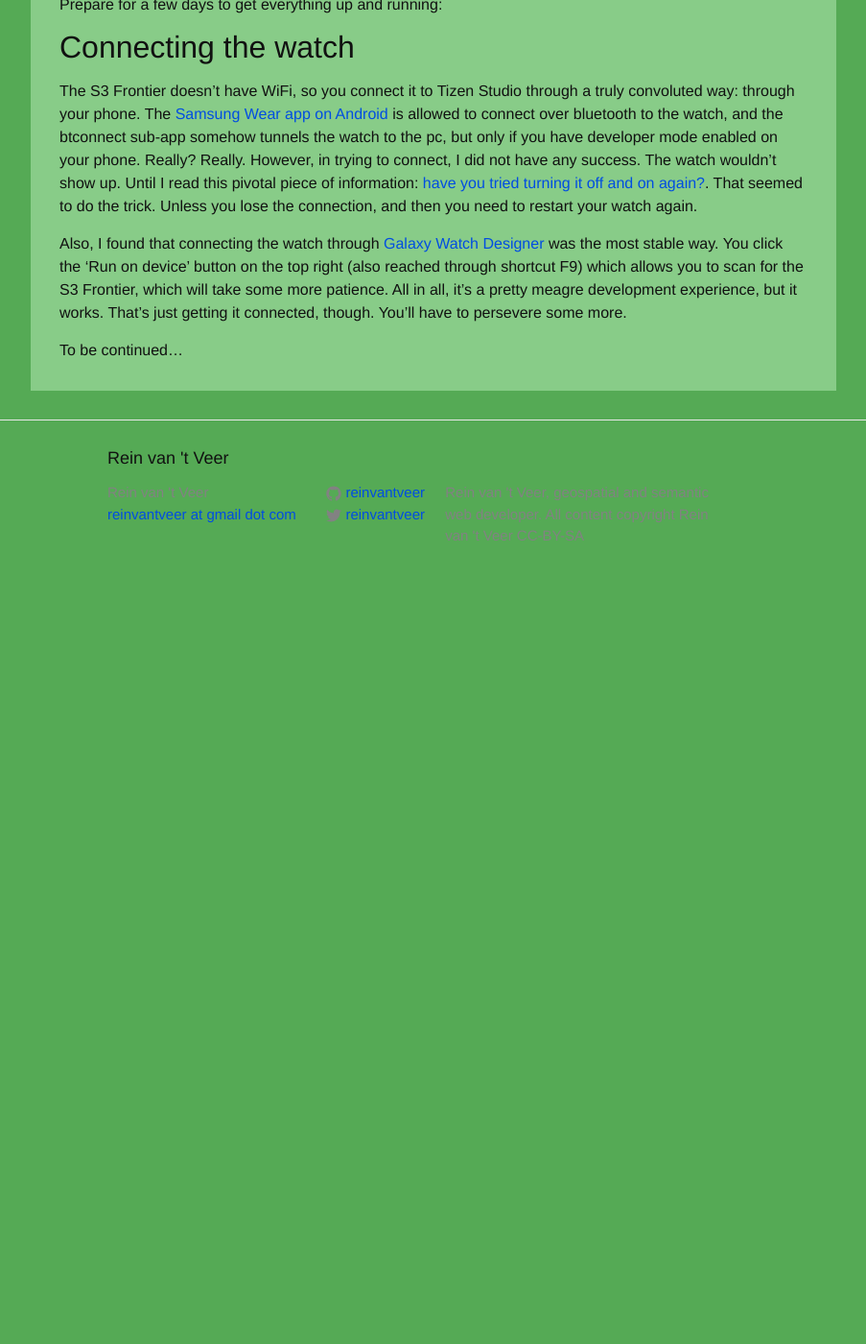
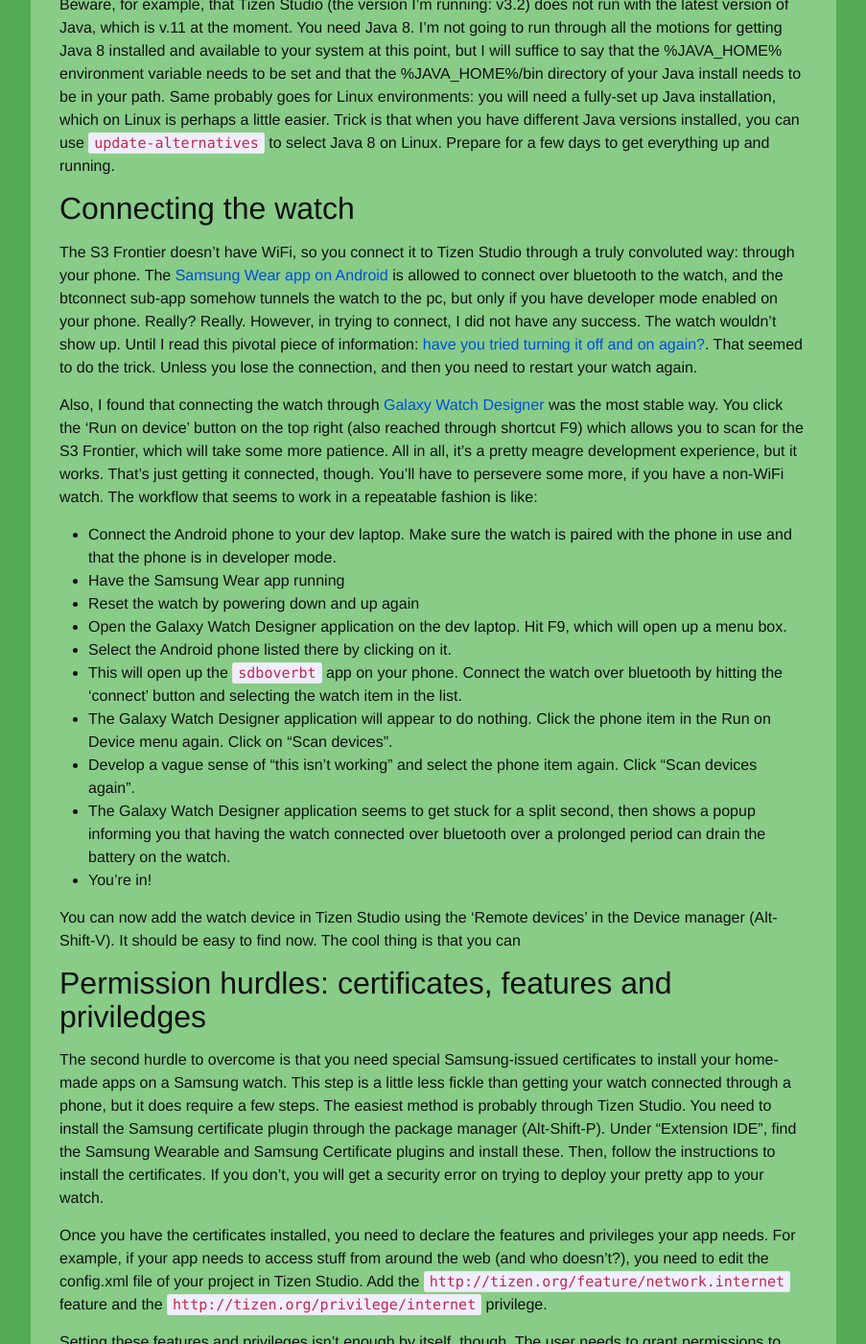
Before and after one commit to reinvantveer/reinvantveer.github.io, a Jekyll site: the page built from _posts/2019-05-05-tizen-web-apps-using-node-and-webpack.md, in a window 1280 px wide and 1400 px high, scrolled down 732 px. Shown: the whole window at 96% size, without its empty margins (188-1091 px from the left). Built offline with Jekyll 4.4.1, drawn with Linux system fonts in a browser that asks for light colours; our own code applies the rules of GitHub Pages for plain Markdown files; comment, search, counter and statistics services are not loaded; before the commit the page ends 1362 px from its top, so only the background shows below that; some of the changed text lies outside the part shown.

Commit message:
Java requirements, pointers on certificate and privilege installation

```diff
--- a/_posts/2019-05-05-tizen-web-apps-using-node-and-webpack.md
+++ b/_posts/2019-05-05-tizen-web-apps-using-node-and-webpack.md
@@ -6,11 +6,34 @@
 One feature I definitely required, is that the software platform on the device must be hackable. Preferably in an open source-y kind of manner. This ruled out any stuff from any manufacturer with an ecosystem that is too self-oriented or closed. This got rid of quite a few products. I mostly compared Android and Tizen platform stuff, since these appeared to gravitate to the more open ecosystem side. I read up on some 'versus' posts and reviews such as [this one](https://www.wareable.com/smartwatches/tizen-os-vs-android-wear) and settled for a Samsung Wear S3 Frontier, also because it was very affordable.
 
 ## However
-To get the development environment set up and getting a first application to run, is quite, quite the hassle. Prepare for a few days to get everything up and running:
+To get the development environment set up and getting a first application to run, is quite, quite the hassle. Beware, for example, that Tizen Studio (the version I'm running: v3.2) does not run with the latest version of Java, which is v.11 at the moment. You need Java 8. I'm not going to run through all the motions for getting Java 8 installed and available to your system at this point, but I will suffice to say that the %JAVA_HOME% environment variable needs to be set and that the %JAVA_HOME%/bin directory of your Java install needs to be in your path. Same probably goes for Linux environments: you will need a fully-set up Java installation, which on Linux is perhaps a little easier. Trick is that when you have different Java versions installed, you can use [`update-alternatives`](https://stackoverflow.com/questions/12787757/how-to-use-the-command-update-alternatives-config-java) to select Java 8 on Linux. Prepare for a few days to get everything up and running.
 
 ## Connecting the watch
 The S3 Frontier doesn't have WiFi, so you connect it to Tizen Studio through a truly convoluted way: through your phone. The [Samsung Wear app on Android](https://play.google.com/store/apps/details?id=com.samsung.android.app.watchmanager) is allowed to connect over bluetooth to the watch, and the btconnect sub-app somehow tunnels the watch to the pc, but only if you have developer mode enabled on your phone. Really? Really. However, in trying to connect, I did not have any success. The watch wouldn't show up. Until I read this pivotal piece of information: [have you tried turning it off and on again?](https://developer.samsung.com/forum/thread/unable-connect-using-sdboverbt/201/350583#post4). That seemed to do the trick. Unless you lose the connection, and then you need to restart your watch again.
 
-Also, I found that connecting the watch through [Galaxy Watch Designer](https://developer.samsung.com/galaxy-watch/design/watch-designer/) was the most stable way. You click the 'Run on device' button on the top right (also reached through shortcut F9) which allows you to scan for the S3 Frontier, which will take some more patience. All in all, it's a pretty meagre development experience, but it works. That's just getting it connected, though. You'll have to persevere some more.
+Also, I found that connecting the watch through [Galaxy Watch Designer](https://developer.samsung.com/galaxy-watch/design/watch-designer/) was the most stable way. You click the 'Run on device' button on the top right (also reached through shortcut F9) which allows you to scan for the S3 Frontier, which will take some more patience. All in all, it's a pretty meagre development experience, but it works. That's just getting it connected, though. You'll have to persevere some more, if you have a non-WiFi watch. The workflow that seems to work in a repeatable fashion is like:
+
+- Connect the Android phone to your dev laptop. Make sure the watch is paired with the phone in use and that the phone is in developer mode.
+- Have the Samsung Wear app running
+- Reset the watch by powering down and up again
+- Open the Galaxy Watch Designer application on the dev laptop. Hit F9, which will open up a menu box.
+- Select the Android phone listed there by clicking on it.
+- This will open up the `sdboverbt` app on your phone. Connect the watch over bluetooth by hitting the 'connect' button and selecting the watch item in the list.
+- The Galaxy Watch Designer application will appear to do nothing. Click the phone item in the Run on Device menu again. Click on "Scan devices".
+- Develop a vague sense of "this isn't working" and select the phone item again. Click "Scan devices again".
+- The Galaxy Watch Designer application seems to get stuck for a split second, then shows a popup informing you that having the watch connected over bluetooth over a prolonged period can drain the battery on the watch.
+- You're in!
+
+
+You can now add the watch device in Tizen Studio using the 'Remote devices' in the Device manager (Alt-Shift-V). It should be easy to find now. The cool thing is that you can
+
+## Permission hurdles: certificates, features and priviledges
+The second hurdle to overcome is that you need special Samsung-issued certificates to install your home-made apps on a Samsung watch. This step is a little less fickle than getting your watch connected through a phone, but it does require a few steps. The easiest method is probably through Tizen Studio. You need to install the Samsung certificate plugin through the package manager (Alt-Shift-P). Under "Extension IDE", find the Samsung Wearable and Samsung Certificate plugins and install these. Then, follow the instructions to install the certificates. If you don't, you will get a security error on trying to deploy your pretty app to your watch.
+
+Once you have the certificates installed, you need to declare the features and privileges your app needs. For example, if your app needs to access stuff from around the web (and who doesn't?), you need to edit the config.xml file of your project in Tizen Studio. Add the `http://tizen.org/feature/network.internet` feature and the `http://tizen.org/privilege/internet` privilege.
+
+Setting these features and privileges isn't enough by itself, though. The user needs to grant permissions to these privileges. Fortunately, the application itself can ask the user for these privileges itself, allowing the user to opt in for a default setting/'remember this choice' that prevents the application to ask permission every time the application starts. However, the watch will ask permission each time you re-deploy a newer version of your app, though.
+
+In order to ask the user for the required privileges, you need some code. Since we are making a Tizen web app, this is done in JavaScript. The Tizen web apps do not have a very up-to-date JavaScript engine, it is rather backwards, so although there are some
 
 To be continued...
```
